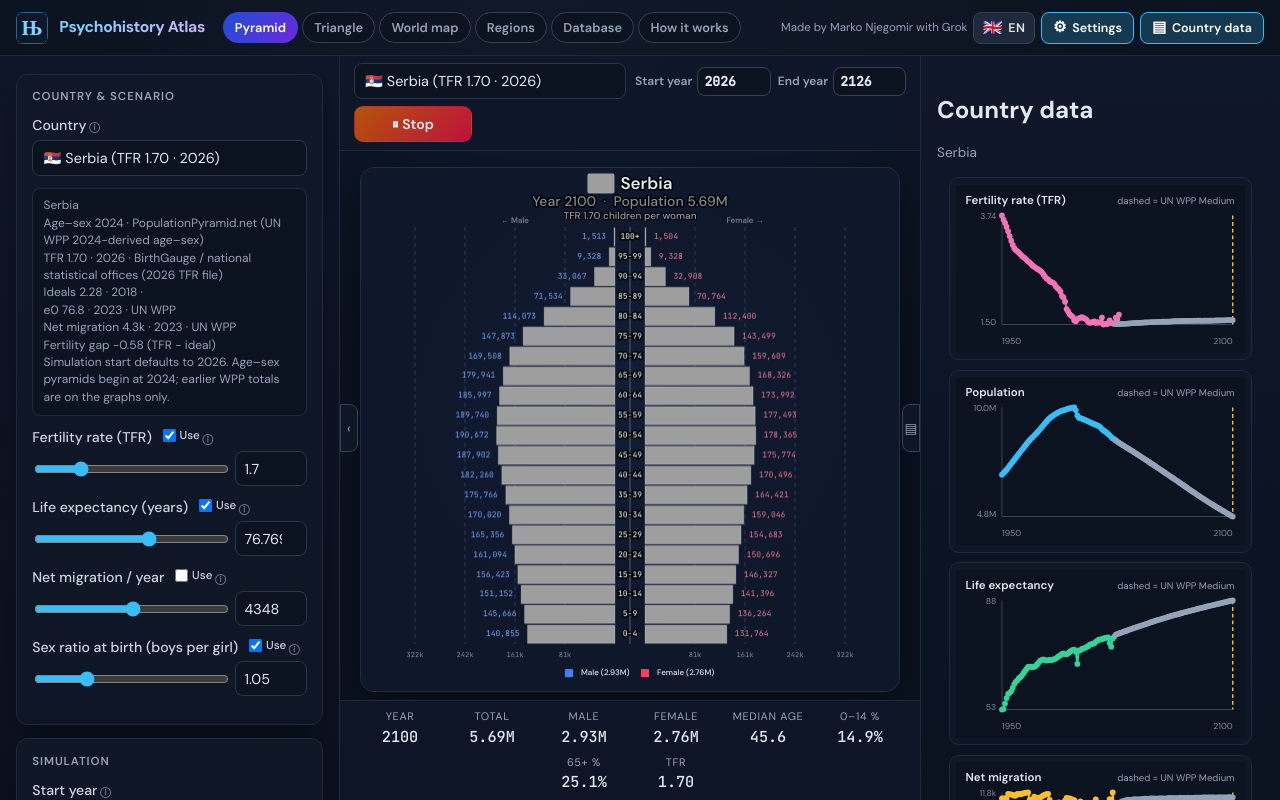
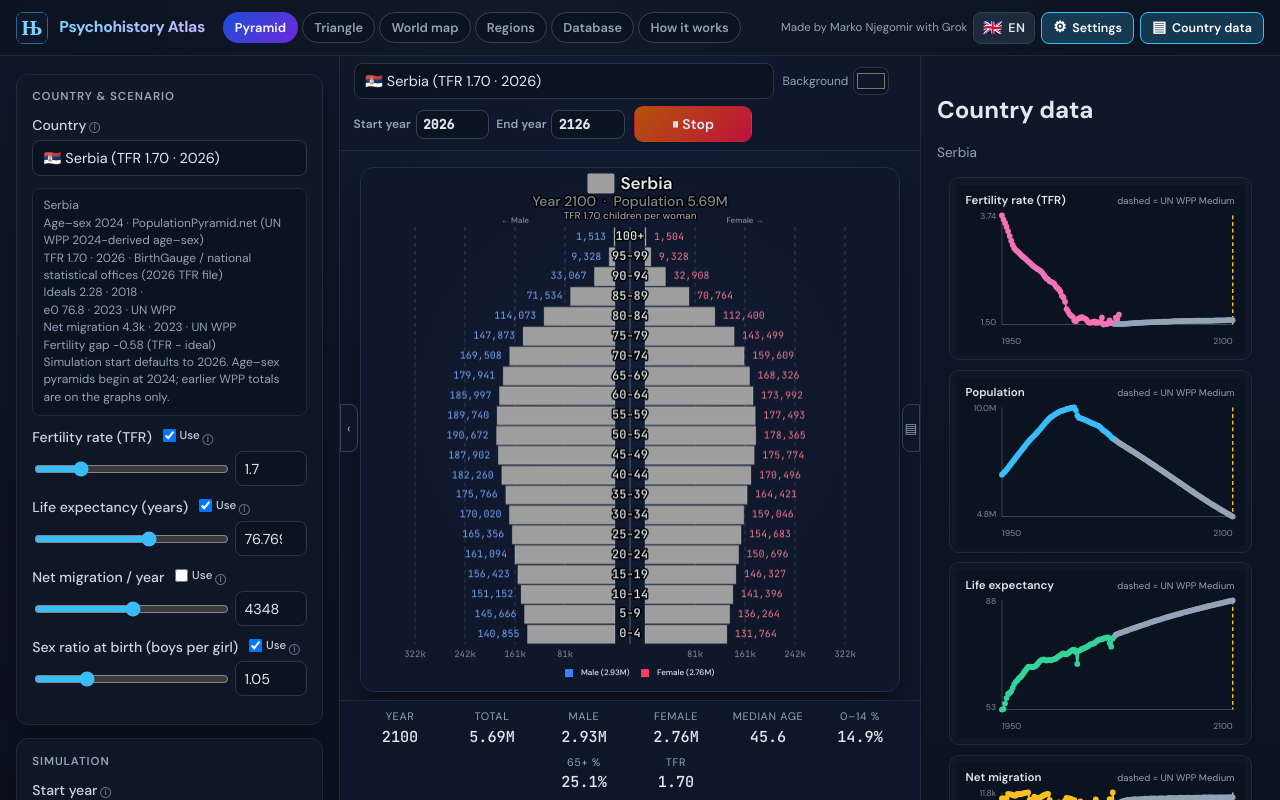
Before and after one commit to njmarko/psychohistory-atlas, a React app: page index.html in a window 1280 px wide. Built offline with nearby package versions, Linux system fonts and the light colour scheme; what world-atlas would draw is missing.

Commit message:
Per-view heatmap defaults, live map tags, and larger pyramid type
Triangle starts with a solid gray-blue country fill; world map and regions keep TFR. Page background is pickable in pyramid, triangle, map, and regions. Pinned country tags follow the running year.

```diff
--- a/index.html
+++ b/index.html
@@ -158,7 +158,7 @@
         </div>
         </div>
         <div class="color-row" id="mapFillColors">
-          <label class="field compact" id="countryFillWrap" hidden data-i18n-tip="map.countryFillTip"><span data-i18n="map.countryFill">Countries</span><input type="color" id="countryFill" value="#334155" /></label>
+          <label class="field compact" id="countryFillWrap" hidden data-i18n-tip="map.countryFillTip"><span data-i18n="map.countryFill">Countries</span><input type="color" id="countryFill" value="#5A7A94" /></label>
           <label class="field compact" data-i18n-tip="map.oceanTip"><span data-i18n="map.ocean">Ocean</span><input type="color" id="oceanColor" value="#111A2F" /></label>
         </div>
         <label class="check" data-i18n-tip="map.useCountryTfrTip"><input type="checkbox" id="useCountryTfr" checked /><span data-i18n="map.useCountryTfr">Use each country’s own TFR</span></label>
@@ -400,12 +400,16 @@
           <input type="search" id="headerMetricSearch" class="country-search" placeholder="Heatmap metric…" autocomplete="off" spellcheck="false" aria-label="Heatmap metric" aria-autocomplete="list" aria-expanded="false" data-tip="What each country is colored by on the map and in triangle view" />
           <ul id="headerMetricList" class="country-list" role="listbox" hidden></ul>
         </div>
-        <div class="view-toolbar-colors" id="headerMapColors" hidden>
+        <div class="view-toolbar-colors" id="headerMapColors">
+          <label class="view-toolbar-color" data-i18n-tip="appearance.bgTip">
+            <span data-i18n="appearance.bg">Background</span>
+            <input type="color" id="headerBg" value="#0F172A" aria-label="Page background" />
+          </label>
           <label class="view-toolbar-color" id="headerCountryFillWrap" hidden data-i18n-tip="map.countryFillTip">
             <span data-i18n="map.countryFill">Countries</span>
-            <input type="color" id="headerCountryFill" value="#334155" aria-label="Country fill" />
+            <input type="color" id="headerCountryFill" value="#5A7A94" aria-label="Country fill" />
           </label>
-          <label class="view-toolbar-color" data-i18n-tip="map.oceanTip">
+          <label class="view-toolbar-color" id="headerOceanWrap" hidden data-i18n-tip="map.oceanTip">
             <span data-i18n="map.ocean">Ocean</span>
             <input type="color" id="headerOcean" value="#111A2F" aria-label="Ocean color" />
           </label>
--- a/src/boot.ts
+++ b/src/boot.ts
@@ -306,19 +306,48 @@ function applyViewPanels(view: ViewMode) {
   applyLayout(getState());
 }
 
+function mapishMetricKey(view: ViewMode): "map" | "regions" | "triangle" | null {
+  if (view === "map" || view === "regions" || view === "triangle") return view;
+  return null;
+}
+
+function applyMetricForView(view: ViewMode) {
+  const key = mapishMetricKey(view);
+  if (!key) return;
+  const metric = getState().map.metricByView[key] ?? (key === "triangle" ? "" : "tfr");
+  const sel = $("mapMetric") as HTMLSelectElement | null;
+  if (sel) sel.value = metric;
+  if (getState().map.metric !== metric) updateMap({ metric });
+}
+
+function rememberMetricForView(metric: string) {
+  const key = mapishMetricKey(getState().view) || "map";
+  updateMap({ metric, metricByView: { ...getState().map.metricByView, [key]: metric } });
+}
+
+function applyPageBackground(color: string) {
+  const c = color || "#0F172A";
+  document.documentElement.style.setProperty("--bg", c);
+  document.body.style.background = c;
+}
+
 function syncHeatmapChrome() {
-  const on = Boolean(getState().map.metric);
+  const s = getState();
+  const mapish = s.view === "map" || s.view === "regions" || s.view === "triangle";
+  const on = Boolean(s.map.metric);
   const heat = $("heatmapControls");
   if (heat) heat.hidden = !on;
   const countryWrap = $("countryFillWrap");
-  if (countryWrap) countryWrap.hidden = on;
+  if (countryWrap) countryWrap.hidden = !mapish || on;
   const headerCountry = $("headerCountryFillWrap");
-  if (headerCountry) headerCountry.hidden = on;
-  const s = getState();
+  if (headerCountry) headerCountry.hidden = !mapish || on;
+  const oceanWrap = $("headerOceanWrap");
+  if (oceanWrap) oceanWrap.hidden = !mapish;
   setInput("countryFill", s.map.countryFill);
   setInput("headerCountryFill", s.map.countryFill);
   setInput("oceanColor", s.map.oceanColor);
   setInput("headerOcean", s.map.oceanColor);
+  setInput("headerBg", s.appearance.bgColor);
   if (!on) {
     const legend = $("mapLegend");
     if (legend) {
@@ -350,12 +379,7 @@ function applyToolbarMetric(id: string) {
   const metric = id === NONE_METRIC_ID ? "" : id;
   const sel = $("mapMetric") as HTMLSelectElement | null;
   if (sel) sel.value = metric;
-  if (getState().map.metric === metric) {
-    syncToolbarMetric();
-    syncHeatmapChrome();
-    return;
-  }
-  updateMap({ metric });
+  rememberMetricForView(metric);
   syncToolbarMetric();
   syncHeatmapChrome();
   const view = getState().view;
@@ -637,10 +661,11 @@ function setView(mode: ViewMode) {
   stopPlayback();
   const toolbar = $("viewToolbar");
   if (toolbar) toolbar.hidden = view === "help" || view === "database";
+  applyMetricForView(view);
   const metricCombo = $("headerMetricCombo");
   if (metricCombo) metricCombo.hidden = !mapish;
   const headerColors = $("headerMapColors");
-  if (headerColors) headerColors.hidden = !mapish;
+  if (headerColors) headerColors.hidden = view === "help" || view === "database";
   const legend = $("mapLegend");
   if (legend && !mapish) legend.hidden = true;
   syncHeatmapChrome();
@@ -802,9 +827,21 @@ function bindControls() {
     "triangleTextColor",
   ].forEach((id) => {
     $(id).addEventListener("input", () => {
+      if (id === "bgColor") {
+        const v = ($("bgColor") as HTMLInputElement).value;
+        setInput("headerBg", v);
+        applyPageBackground(v);
+      }
       syncAppearanceFromDom();
       render();
     });
+  });
+  $("headerBg")?.addEventListener("input", () => {
+    const v = ($("headerBg") as HTMLInputElement).value;
+    setInput("bgColor", v);
+    applyPageBackground(v);
+    syncAppearanceFromDom();
+    render();
   });
   ["pyramidBands", "trianglePopBands", "triangleMortBands", "triangleFertBands"].forEach((id) => {
     $(id).addEventListener("change", () => {
@@ -1011,6 +1048,8 @@ function hydrateDomFromState() {
   setInput("maleColor", s.appearance.maleColor);
   setInput("femaleColor", s.appearance.femaleColor);
   setInput("bgColor", s.appearance.bgColor);
+  setInput("headerBg", s.appearance.bgColor);
+  applyPageBackground(s.appearance.bgColor);
   setInput("textColor", s.appearance.textColor);
   setInput("showFlag", s.appearance.showFlag);
   setInput("flagWindow", s.appearance.flagWindow);
@@ -1236,8 +1275,11 @@ function syncYearChrome(year: number) {
 
 function syncMapFromDom() {
   const follow = ($("pivotMetric") as HTMLSelectElement).value === "";
+  const metric = ($("mapMetric") as HTMLSelectElement).value;
+  const key = mapishMetricKey(getState().view) || "map";
   updateMap({
-    metric: ($("mapMetric") as HTMLSelectElement).value,
+    metric,
+    metricByView: { ...getState().map.metricByView, [key]: metric },
     countryFill: ($("countryFill") as HTMLInputElement)?.value || getState().map.countryFill,
     oceanColor: ($("oceanColor") as HTMLInputElement)?.value || getState().map.oceanColor,
     countrySet: ($("mapCountrySet") as HTMLSelectElement).value as "all" | "tfr2026",
--- a/src/i18n/bind.ts
+++ b/src/i18n/bind.ts
@@ -133,6 +133,9 @@ export const I18N_TIP: [string, string][] = [
   ["#headerStartYear", "sim.headerStartTip"],
   ["#headerEndYear", "sim.headerEndTip"],
   ["#headerMetricSearch", "map.metricSearchTip"],
+  ["#headerBg", "appearance.bgTip"],
+  ["#headerCountryFill", "map.countryFillTip"],
+  ["#headerOcean", "map.oceanTip"],
   ["#btnHeaderPlay", "sim.headerPlayTip"],
   ["button[data-surface=map]", "map.toggleMap"],
   ["button[data-surface=globe]", "map.toggleGlobe"],
--- a/src/i18n/en.ts
+++ b/src/i18n/en.ts
@@ -232,7 +232,7 @@ export const en = {
     female: "Female",
     femaleTip: "Female bar color when the flag window is not painting the bars (and Flag colors is off).",
     bg: "Background",
-    bgTip: "Canvas and map background, also used in exported video.",
+    bgTip: "Page, canvas, and map background. Also used in exported video.",
     text: "Text",
     textTip: "Titles, age labels, and axis text.",
     showFlag: "Show country flag next to name",
--- a/src/i18n/sr.ts
+++ b/src/i18n/sr.ts
@@ -228,7 +228,7 @@ export const sr: Messages = {
     female: "Жене",
     femaleTip: "Боја женских трака када прозор заставе не боји траке (и „Боје са заставе“ је искључено).",
     bg: "Позадина",
-    bgTip: "Позадина платна и карте, користи се и у изведеном видеу.",
+    bgTip: "Позадина странице, платна и карте. Користи се и у изведеном видеу.",
     text: "Текст",
     textTip: "Наслови, старосне ознаке и осе.",
     showFlag: "Застава поред имена",
--- a/src/store/app-store.ts
+++ b/src/store/app-store.ts
@@ -22,6 +22,7 @@ function persistUi(state: AppState) {
         layout: state.layout,
         map: {
           metric: state.map.metric,
+          metricByView: state.map.metricByView,
           countryFill: state.map.countryFill,
           oceanColor: state.map.oceanColor,
           colorMode: state.map.colorMode,
@@ -105,7 +106,15 @@ let state: AppState = {
             ? Number(saved.hoverSpan)
             : DEFAULT_STATE.map.hoverSpanYears;
     const hoverSpanYears = rawSpan === 20 || rawSpan === 50 ? 100 : rawSpan;
-    return { ...DEFAULT_STATE.map, ...(saved ?? {}), hoverSpanYears };
+    const savedFill = String((saved ?? {}).countryFill || "").toLowerCase();
+    const countryFill = !savedFill || savedFill === "#334155" ? DEFAULT_STATE.map.countryFill : (saved as any).countryFill;
+    return {
+      ...DEFAULT_STATE.map,
+      ...(saved ?? {}),
+      hoverSpanYears,
+      countryFill,
+      metricByView: { ...DEFAULT_STATE.map.metricByView, ...((saved as any)?.metricByView ?? {}) },
+    };
   })(),
   appearance: { ...DEFAULT_STATE.appearance, ...(loadUi().appearance ?? {}) },
   hover: (() => {
--- a/src/store/types.ts
+++ b/src/store/types.ts
@@ -174,6 +174,7 @@ export type AppState = {
   };
   map: {
     metric: string;
+    metricByView: Record<"map" | "regions" | "triangle", string>;
     countryFill: string;
     oceanColor: string;
     countrySet: "all" | "tfr2026";
@@ -296,7 +297,8 @@ export const DEFAULT_STATE: AppState = {
   },
   map: {
     metric: "tfr",
-    countryFill: "#334155",
+    metricByView: { map: "tfr", regions: "tfr", triangle: "" },
+    countryFill: "#5A7A94",
     oceanColor: "#111A2F",
     countrySet: "all",
     colorMode: "diverging",
--- a/src/styles.css
+++ b/src/styles.css
@@ -638,6 +638,11 @@ input[type="color"] {
   gap: 0.6rem;
 }
 
+#heatmapControls[hidden],
+#countryFillWrap[hidden] {
+  display: none !important;
+}
+
 .check {
   display: flex;
   align-items: center;
@@ -1608,6 +1613,12 @@ body.mode-database .stats-bar {
   .view-toolbar:has(.view-toolbar-metric[hidden]) {
     grid-template-areas:
       "country play"
+      "fills fills"
+      "years years";
+  }
+  .view-toolbar:has(.view-toolbar-metric[hidden]):has(.view-toolbar-colors[hidden]) {
+    grid-template-areas:
+      "country play"
       "years years";
   }
   .view-toolbar-years {
--- a/src/viz/map/world-map.ts
+++ b/src/viz/map/world-map.ts
@@ -390,7 +390,7 @@ function buildMapColoring(options: MapRenderOpts) {
     for (const rec of Object.values(snapshot.countries) as any[]) regionByCountryName[rec.name] = rec.region;
   }
   const metricId = state.map.metric;
-  const countryFill = state.map.countryFill || "#334155";
+  const countryFill = state.map.countryFill || "#5A7A94";
   if (!metricId) {
     return {
       fillFor: () => countryFill,
@@ -523,7 +523,26 @@ export function recolorLiveMap(options: MapRenderOpts) {
     state: options.state,
     scale: coloring.scale,
   });
+  refreshLivePins(options);
+  live.refreshHub();
   return true;
+}
+
+function refreshLivePins(options: MapRenderOpts) {
+  if (!live) return;
+  const { snapshot, mode, state } = options;
+  const dataByName = mode === "regions" && options.regionSnapshot ? options.regionSnapshot.regions : snapshot.countries;
+  live.scene.selectAll("g.selection-pin").each(function (this: SVGGElement) {
+    const name = this.getAttribute("data-pin-name");
+    if (!name) return;
+    const rec = (dataByName as any)[name];
+    if (!rec) return;
+    const lines = tagLines(rec, state.map.tagFields, mode);
+    const texts = this.querySelectorAll("text.pin-line");
+    texts.forEach((node, i) => {
+      node.textContent = lines[i] || "";
+    });
+  });
 }
 
 export async function renderWorldMap(svgEl: SVGSVGElement, options: MapRenderOpts) {
@@ -926,7 +945,7 @@ function drawPins(
     let curDx = userOff.dx || 0;
     let curDy = userOff.dy || 0;
 
-    const pin = g.append("g").attr("class", "selection-pin").style("cursor", "grab");
+    const pin = g.append("g").attr("class", "selection-pin").attr("data-pin-name", selectedName).style("cursor", "grab");
     const stem = pin
       .append("line")
       .attr("x2", centroid[0])
@@ -951,6 +970,7 @@ function drawPins(
     lines.forEach((line: string, i: number) => {
       card
         .append("text")
+        .attr("class", "pin-line")
         .attr("x", i === 0 ? textLeft : defX + 10)
         .attr("y", defY + 18 + i * 16)
         .attr("fill", i === 0 ? "#f8fafc" : "#fbbf24")
--- a/src/viz/pyramid/draw-pyramid.ts
+++ b/src/viz/pyramid/draw-pyramid.ts
@@ -214,7 +214,7 @@ export function drawPyramid(
       const val = maxVal * frac;
       const label = showPercent ? ((val / total) * 100).toFixed(1) + "%" : formatCompact(val);
       ctx.fillStyle = muted;
-      ctx.font = `400 ${Math.round(H * 0.014)}px "JetBrains Mono", monospace`;
+      ctx.font = `400 ${Math.round(H * 0.018)}px "JetBrains Mono", monospace`;
       ctx.textAlign = "center";
       ctx.fillText(label, xL, padT + chartH + Math.round(H * 0.025));
       ctx.fillText(label, xR, padT + chartH + Math.round(H * 0.025));
@@ -306,13 +306,13 @@ export function drawPyramid(
     const fW = Math.min(halfW, (fVal / maxVal) * halfW);
     if (showAgeLabels) {
       ctx.fillStyle = textColor;
-      ctx.font = `500 ${Math.round(Math.min(barH * 0.72, ageSize ? ageSize * dpr : H * 0.016))}px "JetBrains Mono", monospace`;
+      ctx.font = `500 ${Math.round(Math.min(barH * 0.88, ageSize ? ageSize * dpr : H * 0.022))}px "JetBrains Mono", monospace`;
       ctx.textAlign = "center";
       ctx.textBaseline = "middle";
       fillOutlined(ctx, ageLabels[g], centerX, y + h / 2, outline, outlineColor, outlineWidth);
     }
     if (showCounts) {
-      const countFont = Math.round(Math.min(barH * 0.5, H * 0.0145));
+      const countFont = Math.round(Math.min(barH * 0.7, H * 0.02));
       ctx.font = `400 ${countFont}px "JetBrains Mono", monospace`;
       ctx.textBaseline = "middle";
       const mLabel = showPercent ? ((mVal / total) * 100).toFixed(2) + "%" : formatNumber(mVal);
--- a/src/viz/triangle/draw-triangle.ts
+++ b/src/viz/triangle/draw-triangle.ts
@@ -162,9 +162,9 @@ export function drawTriangle(
     outlineWidth,
   });
 
-  drawInnerCaption(ctx, tri.sides.left, t("canvas.population"), formatNumber(total), ink, outline, outlineColor, outlineWidth);
-  drawInnerCaption(ctx, tri.sides.right, t("canvas.mortality"), formatNumber(deathTotal), ink, outline, outlineColor, outlineWidth);
-  drawInnerCaption(ctx, tri.sides.bottom, t("canvas.fertility"), formatNumber(birthTotal), ink, outline, outlineColor, outlineWidth);
+  drawInnerCaption(ctx, tri.sides.left, t("canvas.population"), formatNumber(total), ink, outline, outlineColor, outlineWidth, H);
+  drawInnerCaption(ctx, tri.sides.right, t("canvas.mortality"), formatNumber(deathTotal), ink, outline, outlineColor, outlineWidth, H);
+  drawInnerCaption(ctx, tri.sides.bottom, t("canvas.fertility"), formatNumber(birthTotal), ink, outline, outlineColor, outlineWidth, H);
 }
 
 function sum(a: number[]) {
@@ -295,7 +295,7 @@ function drawSidePyramid(
   }
 
   ctx.fillStyle = ink;
-  ctx.font = `500 ${Math.max(8, Math.round(barDepth * 0.42))}px "JetBrains Mono", monospace`;
+  ctx.font = `500 ${Math.max(10, Math.round(barDepth * 0.55))}px "JetBrains Mono", monospace`;
   ctx.textAlign = "center";
   ctx.textBaseline = "middle";
   for (let g = 0; g < n; g++) {
@@ -319,12 +319,13 @@ function drawInnerCaption(
   ink: string,
   outline: boolean,
   outlineColor: string,
-  outlineWidth: number
+  outlineWidth: number,
+  canvasH: number
 ) {
   const angle = readableAngle(Math.atan2(side.tangent.y, side.tangent.x));
-  const wordSize = 14;
-  const numSize = 13;
-  const line = wordSize + 5;
+  const wordSize = Math.max(18, Math.round(canvasH * 0.032));
+  const numSize = Math.max(16, Math.round(canvasH * 0.028));
+  const line = wordSize + 6;
   const below = { x: -Math.sin(angle), y: Math.cos(angle) };
   const belowIsOutward = below.x * side.outward.x + below.y * side.outward.y > 0;
   const inwardPad = 16 + (belowIsOutward ? line + 6 : 8);
```
